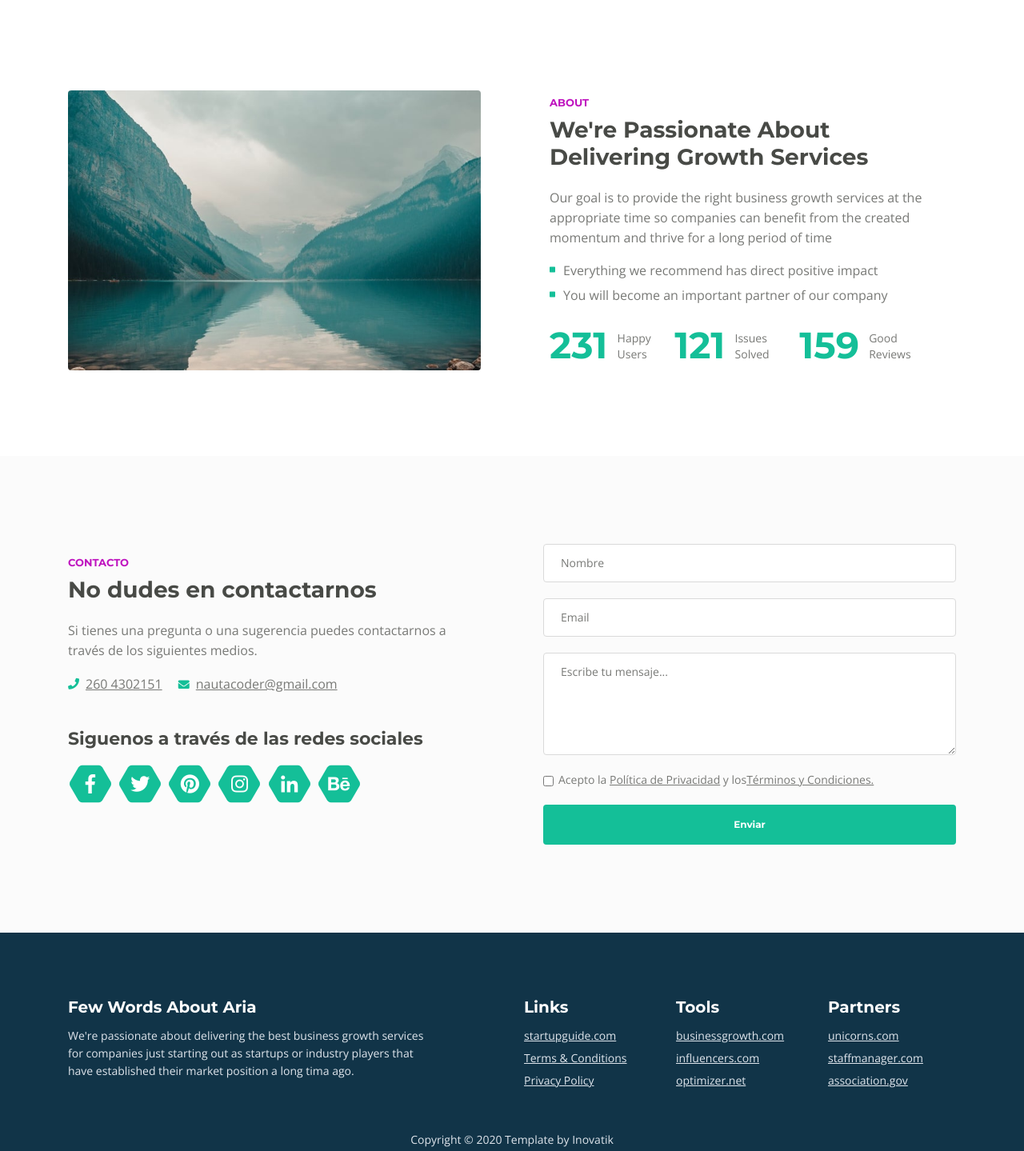
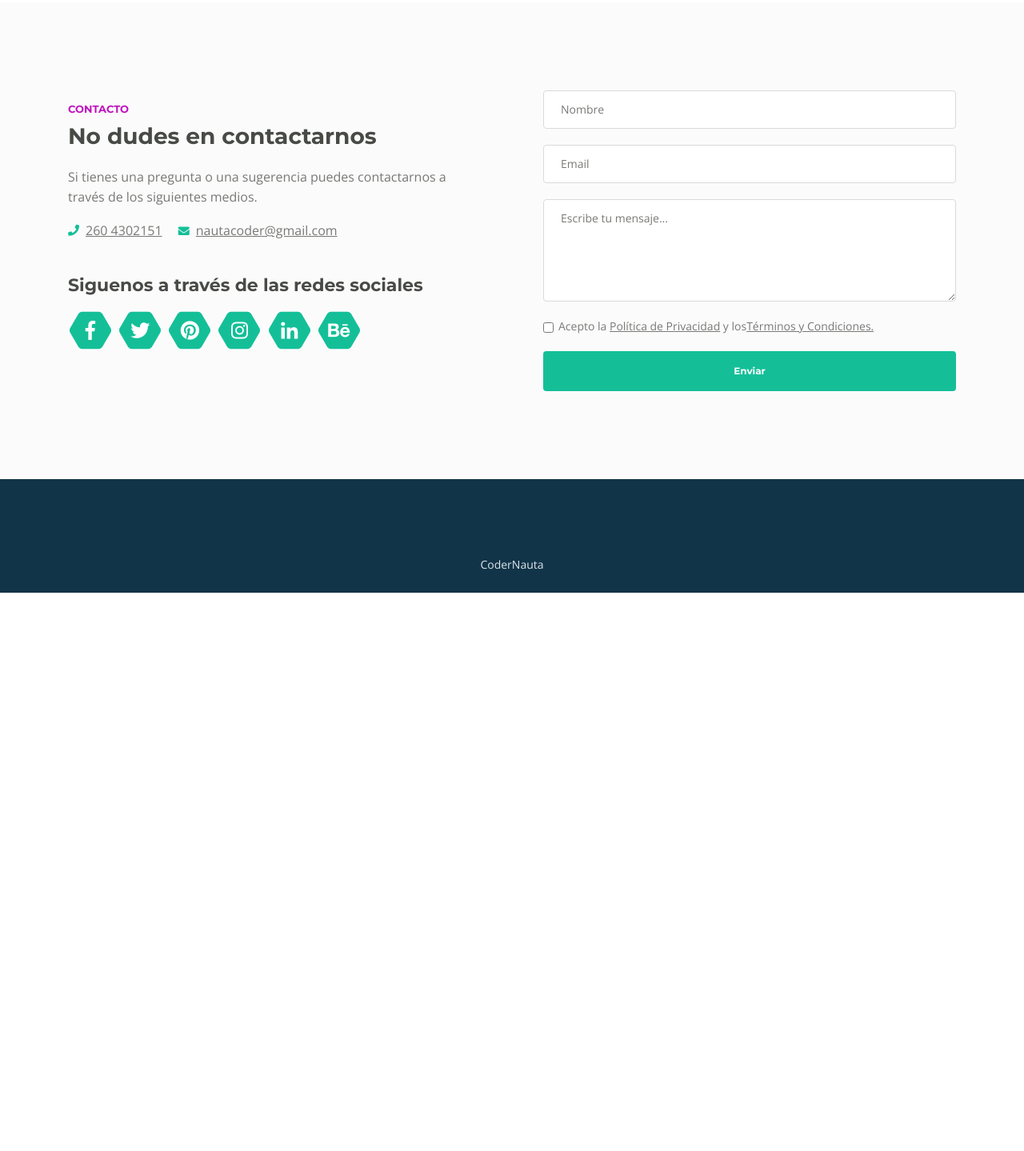
Before and after one commit to TinchoLalo/codernauta, a website: page index.html in a window 1280 px wide. Shown: the part 5820-7259 px from the top of the page at 80% size. After the commit the page ends 6561 px from the top, so only its background shows below. Drawn offline with nearby package versions, Linux system fonts and the light colour scheme.

Commit message:
cambio nuevo

```diff
--- a/index.html
+++ b/index.html
@@ -859,54 +859,6 @@
     <!-- end of project lightboxes -->
 
 
-    <!-- About -->
-    <div id="about" class="counter">
-        <div class="container">
-            <div class="row">
-                <div class="col-lg-5 col-xl-6">
-                    <div class="image-container">
-                        <img class="img-fluid" src="images/about.jpg" alt="alternative">
-                    </div> <!-- end of image-container -->
-                </div> <!-- end of col -->
-                <div class="col-lg-7 col-xl-6">
-                    <div class="text-container">
-                        <div class="section-title">ABOUT</div>
-                        <h2>We're Passionate About Delivering Growth Services</h2>
-                        <p>Our goal is to provide the right business growth services at the appropriate time so companies can benefit from the created momentum and thrive for a long period of time</p>
-                        <ul class="list-unstyled li-space-lg">
-                            <li class="media">
-                                <i class="fas fa-square"></i>
-                                <div class="media-body">Everything we recommend has direct positive impact</div>
-                            </li>
-                            <li class="media">
-                                <i class="fas fa-square"></i>
-                                <div class="media-body">You will become an important partner of our company</div>
-                            </li>
-                        </ul>
-
-                        <!-- Counter -->
-                        <div id="counter">
-                            <div class="cell">
-                                <div class="counter-value number-count" data-count="231">1</div>
-                                <div class="counter-info">Happy<br>Users</div>
-                            </div>
-                            <div class="cell">
-                                <div class="counter-value number-count" data-count="121">1</div>
-                                <div class="counter-info">Issues<br>Solved</div>
-                            </div>
-                            <div class="cell">
-                                <div class="counter-value number-count" data-count="159">1</div>
-                                <div class="counter-info">Good<br>Reviews</div>
-                            </div>
-                        </div>
-                        <!-- end of counter -->
-
-                    </div> <!-- end of text-container -->
-                </div> <!-- end of col -->
-            </div> <!-- end of row -->
-        </div> <!-- end of container -->
-    </div> <!-- end of counter -->
-    <!-- end of about -->
 
 
     <!-- Contact -->
@@ -1004,66 +956,6 @@
 
     <!-- Footer -->
     <div class="footer">
-        <div class="container">
-            <div class="row">
-                <div class="col-md-6">
-                    <div class="text-container about">
-                        <h4>Few Words About Aria</h4>
-                        <p class="white">We're passionate about delivering the best business growth services for companies just starting out as startups or industry players that have established their market position a long tima ago.</p>
-                    </div> <!-- end of text-container -->
-                </div> <!-- end of col -->
-                <div class="col-md-2">
-                    <div class="text-container">
-                        <h4>Links</h4>
-                        <ul class="list-unstyled li-space-lg white">
-                            <li>
-                                <a class="white" href="#your-link">startupguide.com</a>
-                            </li>
-                            <li>
-                                <a class="white" href="terms-conditions.html">Terms & Conditions</a>
-                            </li>
-                            <li>
-                                <a class="white" href="privacy-policy.html">Privacy Policy</a>
-                            </li>
-                        </ul>
-                    </div> <!-- end of text-container -->
-                </div> <!-- end of col -->
-                <div class="col-md-2">
-                    <div class="text-container">
-                        <h4>Tools</h4>
-                        <ul class="list-unstyled li-space-lg">
-                            <li>
-                                <a class="white" href="#your-link">businessgrowth.com</a>
-                            </li>
-                            <li>
-                               <a class="white" href="#your-link">influencers.com</a>
-                            </li>
-                            <li class="media">
-                                <a class="white" href="#your-link">optimizer.net</a>
-                            </li>
-                        </ul>
-                    </div> <!-- end of text-container -->
-                </div> <!-- end of col -->
-                <div class="col-md-2">
-                    <div class="text-container">
-                        <h4>Partners</h4>
-                        <ul class="list-unstyled li-space-lg">
-                            <li>
-                                <a class="white" href="#your-link">unicorns.com</a>
-                            </li>
-                            <li>
-                                <a class="white" href="#your-link">staffmanager.com</a>
-                            </li>
-                            <li>
-                                <a class="white" href="#your-link">association.gov</a>
-                            </li>
-                        </ul>
-                    </div> <!-- end of text-container -->
-                </div> <!-- end of col -->
-            </div> <!-- end of row -->
-        </div> <!-- end of container -->
-    </div> <!-- end of footer -->
-    <!-- end of footer -->
 
 
     <!-- Copyright -->
@@ -1071,7 +963,7 @@
         <div class="container">
             <div class="row">
                 <div class="col-lg-12">
-                    <p class="p-small">Copyright © 2020 <a href="https://inovatik.com">Template by Inovatik</a></p>
+                    <p class="p-small">CoderNauta</a></p>
                 </div> <!-- end of col -->
             </div> <!-- enf of row -->
         </div> <!-- end of container -->
```
Also changed, not shown: images/cssAsset 14.svg (added), images/cssAsset 15.svg (added).
